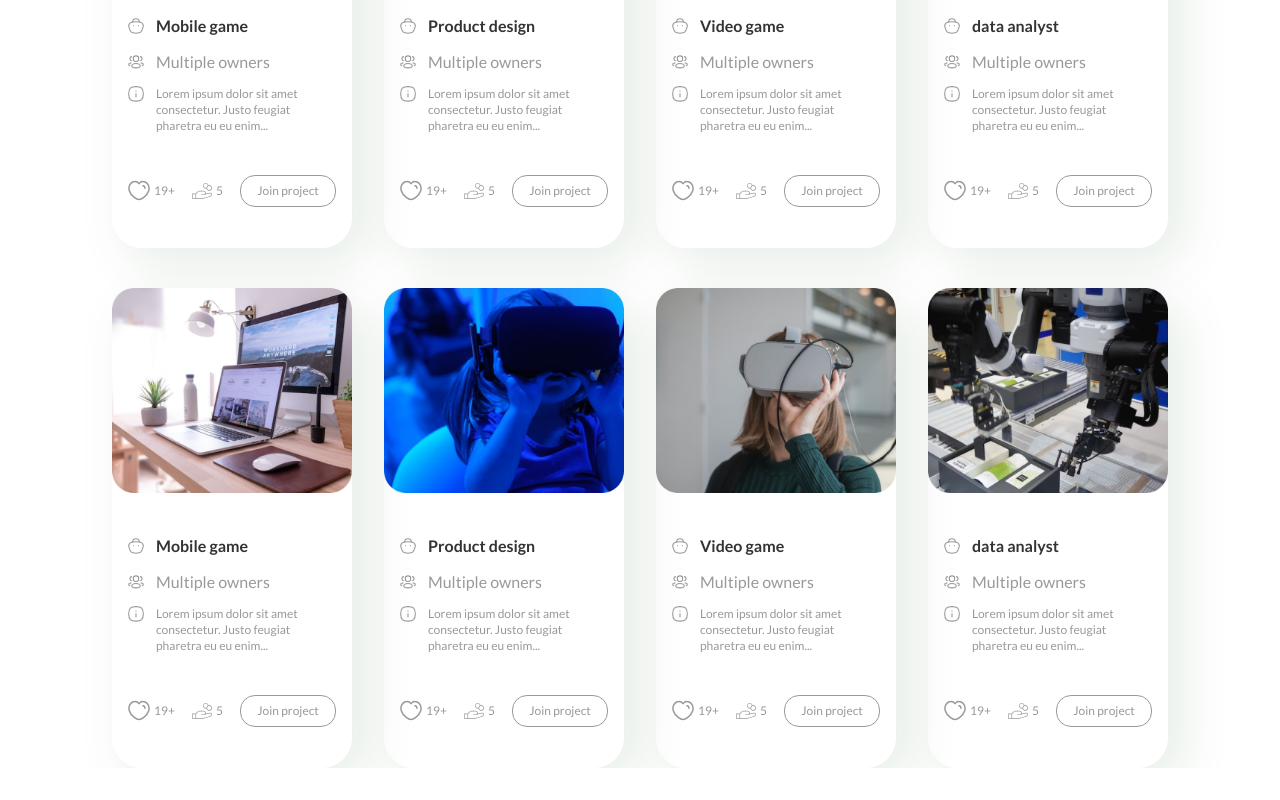
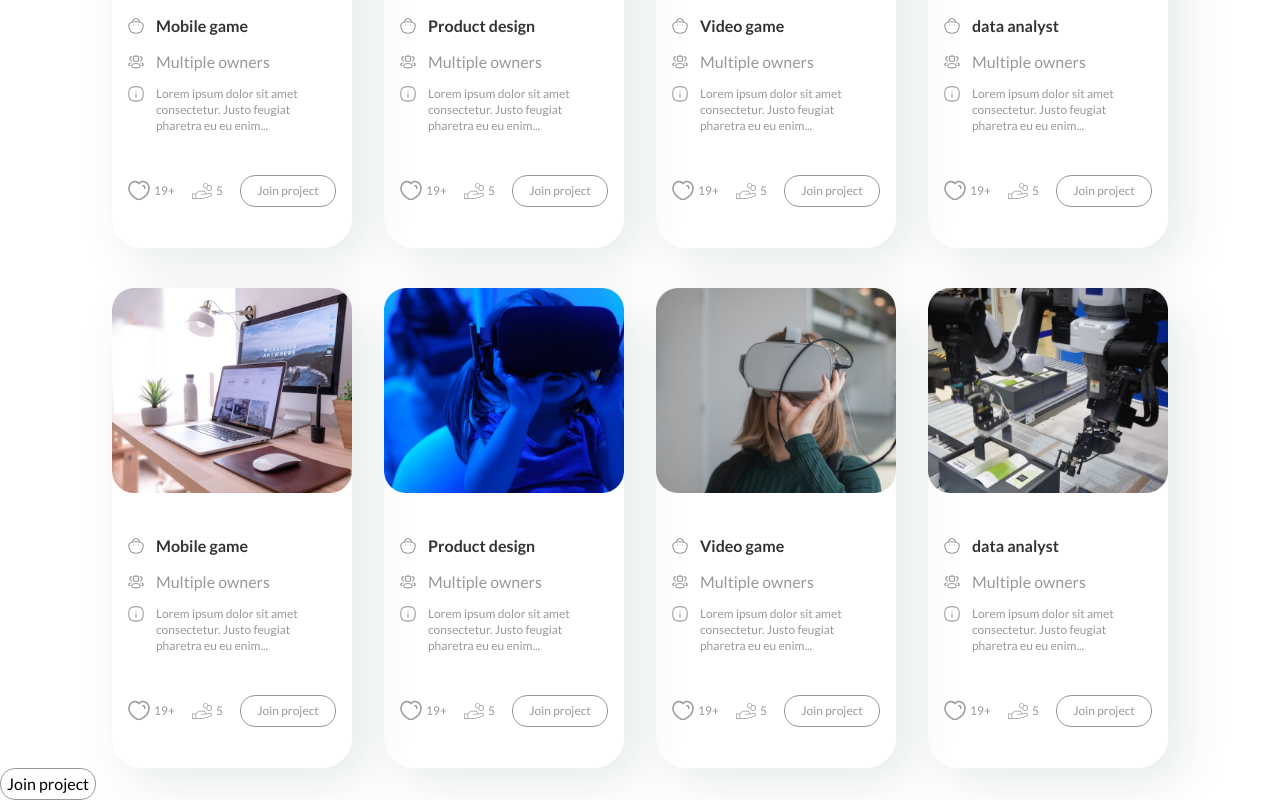
Before and after one commit to Colab-Apes/landingpage, a React (Create React App) app: page /home in a window 1280 px wide. Shown: the part 1068-1868 px from the top of the page. Before the commit the page ends 1836 px from the top, so only its background shows below. Built offline with nearby package versions, Linux system fonts and the light colour scheme.

Commit message:
working on things

```diff
--- a/src/Pages/Home.jsx
+++ b/src/Pages/Home.jsx
@@ -40,6 +40,9 @@ const Home = () => {
           <Project image={img4} name="data analyst" />
         </div>
       </div>
+      <button className="h-[2rem] mx-auto w-[8rem] sm:h-[3rem] sm:w-[12rem] lg:h-[2rem] lg:w-[6rem] border border-solid border-[#999] rounded-[15px] hover:text-white hover:bg-gradient-to-bl hover:from-[#054E12] hover:to-[#3B8004]">
+        Join project
+      </button>
     </div>
   );
 };
```
